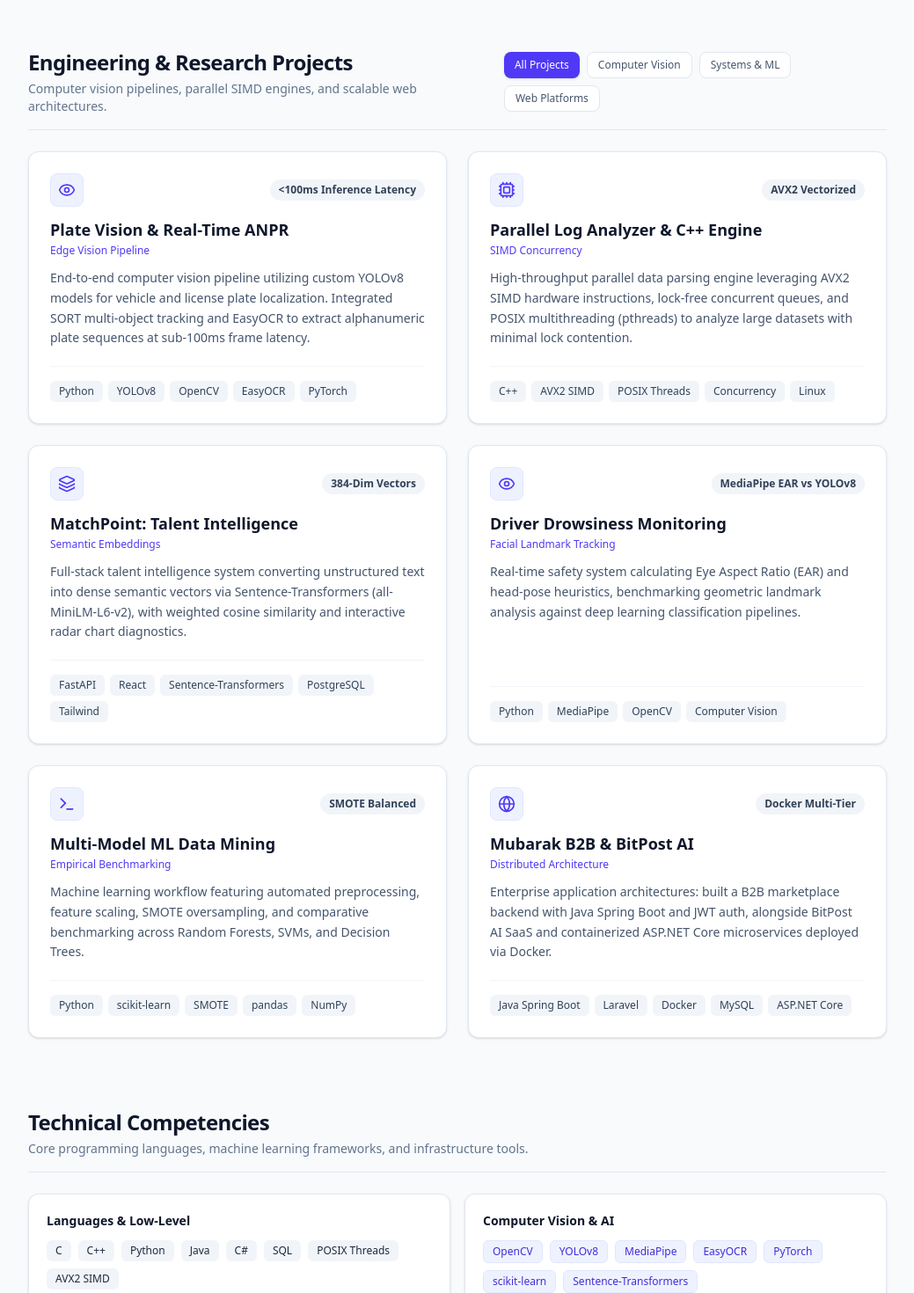
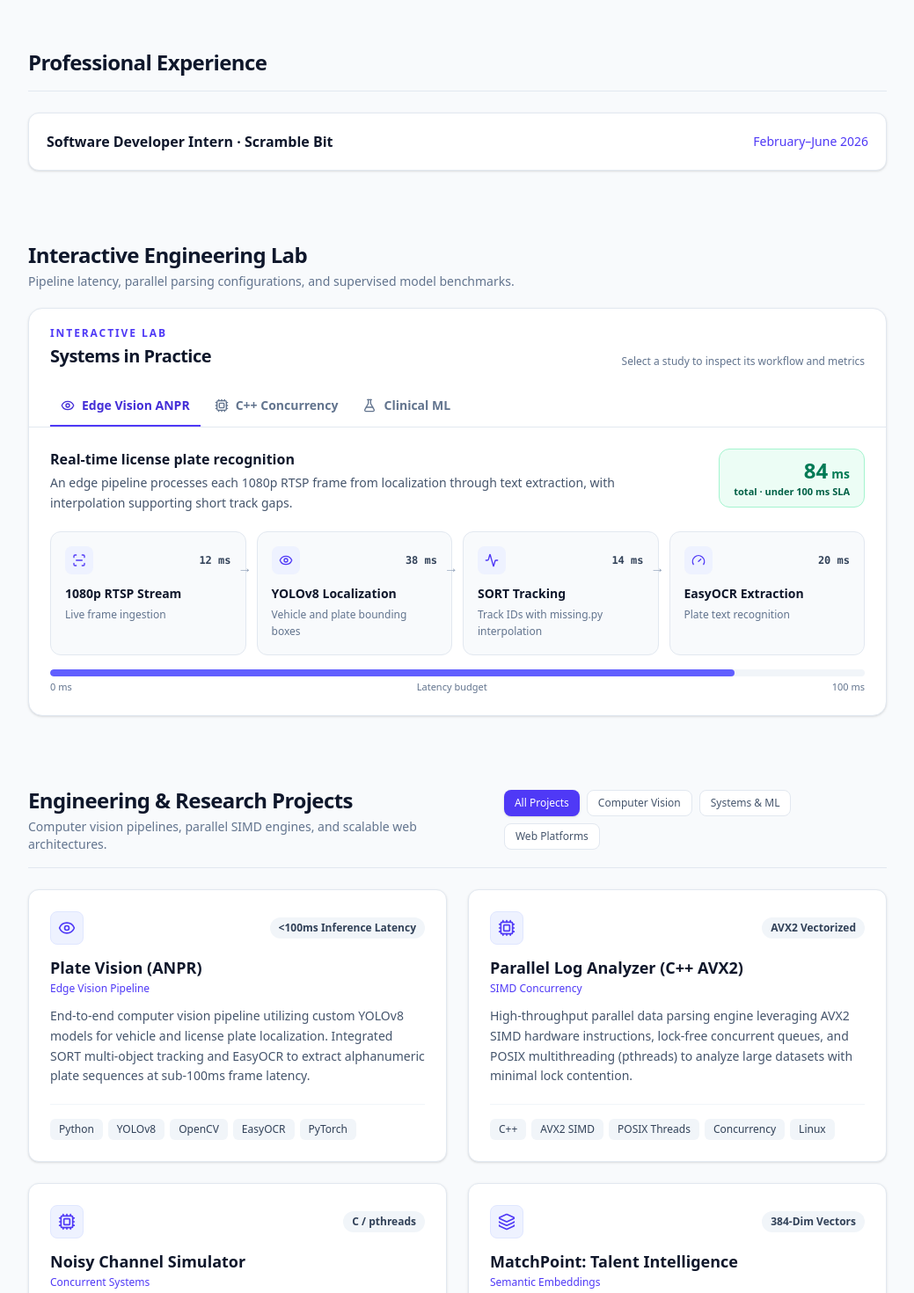
Before and after one commit to Sharmarke-Mohamed-IB/portfolio, a Next.js app: page / in a window 1280 px wide. Shown: the part 600-2070 px from the top of the page at 88% size, without its empty margins (120-1159 px from the left). Built offline with nearby package versions, Linux system fonts and the light colour scheme.

Commit message:
Implement PipelineVisualizer and full engineering profile

```diff
--- a/src/app/page.tsx
+++ b/src/app/page.tsx
@@ -1,13 +1,13 @@
 'use client';
 
-import React, { useState } from 'react';
+import { useState } from 'react';
+import PipelineVisualizer from '@/components/PipelineVisualizer';
 import {
   Mail,
   FileText,
   Cpu,
   Eye,
   Layers,
-  Terminal,
   Globe
 } from 'lucide-react';
 
@@ -48,7 +48,7 @@ export default function Portfolio() {
 
   const projects = [
     {
-      title: "Plate Vision & Real-Time ANPR",
+      title: "Plate Vision (ANPR)",
       category: "vision",
       badge: "Edge Vision Pipeline",
       metric: "<100ms Inference Latency",
@@ -58,12 +58,22 @@ export default function Portfolio() {
       icon: <Eye className="w-5 h-5 text-indigo-600" />
     },
     {
-      title: "Parallel Log Analyzer & C++ Engine",
+      title: "Parallel Log Analyzer (C++ AVX2)",
       category: "systems",
       badge: "SIMD Concurrency",
       metric: "AVX2 Vectorized",
       description: "High-throughput parallel data parsing engine leveraging AVX2 SIMD hardware instructions, lock-free concurrent queues, and POSIX multithreading (pthreads) to analyze large datasets with minimal lock contention.",
       tags: ["C++", "AVX2 SIMD", "POSIX Threads", "Concurrency", "Linux"],
+      github: "https://github.com/Sharmarke-Mohamed-IB",
+      icon: <Cpu className="w-5 h-5 text-indigo-600" />
+    },
+    {
+      title: "Noisy Channel Simulator",
+      category: "systems",
+      badge: "Concurrent Systems",
+      metric: "C / pthreads",
+      description: "A noisy communication channel simulator built in C with POSIX threads to explore concurrent message processing and error behavior.",
+      tags: ["C", "pthreads", "Concurrency", "Simulation"],
       github: "https://github.com/Sharmarke-Mohamed-IB",
       icon: <Cpu className="w-5 h-5 text-indigo-600" />
     },
@@ -78,7 +88,7 @@ export default function Portfolio() {
       icon: <Layers className="w-5 h-5 text-indigo-600" />
     },
     {
-      title: "Driver Drowsiness Monitoring",
+      title: "Driver Drowsiness (EAR vs YOLOv8)",
       category: "vision",
       badge: "Facial Landmark Tracking",
       metric: "MediaPipe EAR vs YOLOv8",
@@ -86,16 +96,6 @@ export default function Portfolio() {
       tags: ["Python", "MediaPipe", "OpenCV", "Computer Vision"],
       github: "https://github.com/Sharmarke-Mohamed-IB",
       icon: <Eye className="w-5 h-5 text-indigo-600" />
-    },
-    {
-      title: "Multi-Model ML Data Mining",
-      category: "systems",
-      badge: "Empirical Benchmarking",
-      metric: "SMOTE Balanced",
-      description: "Machine learning workflow featuring automated preprocessing, feature scaling, SMOTE oversampling, and comparative benchmarking across Random Forests, SVMs, and Decision Trees.",
-      tags: ["Python", "scikit-learn", "SMOTE", "pandas", "NumPy"],
-      github: "https://github.com/Sharmarke-Mohamed-IB",
-      icon: <Terminal className="w-5 h-5 text-indigo-600" />
     },
     {
       title: "Mubarak B2B & BitPost AI",
@@ -106,6 +106,16 @@ export default function Portfolio() {
       tags: ["Java Spring Boot", "Laravel", "Docker", "MySQL", "ASP.NET Core"],
       github: "https://github.com/Sharmarke-Mohamed-IB",
       icon: <Globe className="w-5 h-5 text-indigo-600" />
+    },
+    {
+      title: "Cinema Booking & MyLibrary",
+      category: "web",
+      badge: "Full-Stack Applications",
+      metric: "ASP.NET Core MVC",
+      description: "Web applications for cinema ticket booking and personal library management, built with ASP.NET Core MVC.",
+      tags: ["C#", "ASP.NET Core MVC", "SQL", "Web Applications"],
+      github: "https://github.com/Sharmarke-Mohamed-IB",
+      icon: <Layers className="w-5 h-5 text-indigo-600" />
     }
   ];
 
@@ -150,7 +160,7 @@ export default function Portfolio() {
               Sharmarke Mohamed Ibrahim
             </h1>
             <p className="text-xl text-slate-600 font-medium">
-              Computer Engineering Senior at <span className="text-slate-900 font-semibold">Istanbul Arel University</span>
+              B.S. in Computer Engineering at <span className="text-slate-900 font-semibold">Istanbul Arel University</span>
             </p>
           </div>
 
@@ -213,6 +223,26 @@ export default function Portfolio() {
               <p className="text-xs text-slate-500 font-medium mt-1">C1 English Proficiency</p>
             </div>
           </div>
+        </section>
+
+        <section id="experience" className="space-y-6">
+          <div className="border-b border-slate-200 pb-4">
+            <h2 className="text-2xl font-bold text-slate-900 tracking-tight">Professional Experience</h2>
+          </div>
+          <article className="rounded-xl border border-slate-200 bg-white p-5 shadow-sm">
+            <div className="flex flex-col gap-1 sm:flex-row sm:items-center sm:justify-between">
+              <h3 className="font-bold text-slate-900">Software Developer Intern · Scramble Bit</h3>
+              <span className="text-sm font-medium text-indigo-600">February–June 2026</span>
+            </div>
+          </article>
+        </section>
+
+        <section id="lab" className="space-y-5">
+          <div>
+            <h2 className="text-2xl font-bold text-slate-900 tracking-tight">Interactive Engineering Lab</h2>
+            <p className="mt-1 text-sm text-slate-500">Pipeline latency, parallel parsing configurations, and supervised model benchmarks.</p>
+          </div>
+          <PipelineVisualizer />
         </section>
 
         {/* Projects Section with Live Interactive Filter Tabs */}
@@ -348,7 +378,7 @@ export default function Portfolio() {
           <div className="space-y-4">
             <div className="bg-white border border-slate-200 rounded-xl p-5 shadow-sm space-y-2">
               <div className="flex flex-col sm:flex-row sm:items-center sm:justify-between">
-                <h3 className="text-base font-bold text-slate-900">Defense Logistics Liaison (Mihmandar)</h3>
+                <h3 className="text-base font-bold text-slate-900">Defense Liaison</h3>
                 <span className="text-xs font-semibold text-indigo-600 bg-indigo-50 px-2.5 py-0.5 rounded-full w-fit">
                   SAHA EXPO 2026
                 </span>
@@ -360,7 +390,7 @@ export default function Portfolio() {
 
             <div className="bg-white border border-slate-200 rounded-xl p-5 shadow-sm space-y-2">
               <div className="flex flex-col sm:flex-row sm:items-center sm:justify-between">
-                <h3 className="text-base font-bold text-slate-900">VIP Protocol & Summit Secretariat</h3>
+                <h3 className="text-base font-bold text-slate-900">VIP Secretariat</h3>
                 <span className="text-xs font-semibold text-indigo-600 bg-indigo-50 px-2.5 py-0.5 rounded-full w-fit">
                   Global Zero Waste Forum
                 </span>
@@ -372,7 +402,7 @@ export default function Portfolio() {
 
             <div className="bg-white border border-slate-200 rounded-xl p-5 shadow-sm space-y-2">
               <div className="flex flex-col sm:flex-row sm:items-center sm:justify-between">
-                <h3 className="text-base font-bold text-slate-900">President of Executive Council</h3>
+                <h3 className="text-base font-bold text-slate-900">Chair of Central Council (Gudoomiyaha Golaha Dhexe)</h3>
                 <span className="text-xs font-semibold text-indigo-600 bg-indigo-50 px-2.5 py-0.5 rounded-full w-fit">
                   UASI Student Union
                 </span>
--- /dev/null
+++ b/src/components/PipelineVisualizer.tsx
@@ -0,0 +1,133 @@
+'use client';
+
+import { useState } from 'react';
+import { Activity, Cpu, Eye, FlaskConical, Gauge, ScanLine } from 'lucide-react';
+
+const tabs = [
+  { id: 'vision', label: 'Edge Vision ANPR', icon: Eye },
+  { id: 'concurrency', label: 'C++ Concurrency', icon: Cpu },
+  { id: 'clinical', label: 'Clinical ML', icon: FlaskConical },
+] as const;
+
+type TabId = (typeof tabs)[number]['id'];
+
+const pipeline = [
+  { title: '1080p RTSP Stream', detail: 'Live frame ingestion', time: '12 ms', icon: ScanLine },
+  { title: 'YOLOv8 Localization', detail: 'Vehicle and plate bounding boxes', time: '38 ms', icon: Eye },
+  { title: 'SORT Tracking', detail: 'Track IDs with missing.py interpolation', time: '14 ms', icon: Activity },
+  { title: 'EasyOCR Extraction', detail: 'Plate text recognition', time: '20 ms', icon: Gauge },
+];
+
+export default function PipelineVisualizer() {
+  const [activeTab, setActiveTab] = useState<TabId>('vision');
+
+  return (
+    <section className="overflow-hidden rounded-2xl border border-slate-200 bg-white shadow-sm">
+      <div className="border-b border-slate-200 px-5 pt-5 sm:px-6">
+        <div className="mb-5 flex flex-col gap-1 sm:flex-row sm:items-end sm:justify-between">
+          <div>
+            <p className="text-xs font-bold uppercase tracking-[0.16em] text-indigo-600">Interactive lab</p>
+            <h3 className="mt-1 text-xl font-bold tracking-tight text-slate-900">Systems in Practice</h3>
+          </div>
+          <span className="text-xs text-slate-500">Select a study to inspect its workflow and metrics</span>
+        </div>
+        <div className="flex gap-1 overflow-x-auto" role="tablist" aria-label="Engineering benchmarks">
+          {tabs.map(({ id, label, icon: Icon }) => (
+            <button
+              key={id}
+              id={`lab-tab-${id}`}
+              type="button"
+              role="tab"
+              aria-selected={activeTab === id}
+              aria-controls={`lab-panel-${id}`}
+              onClick={() => setActiveTab(id)}
+              className={`inline-flex shrink-0 items-center gap-2 border-b-2 px-3 py-3 text-sm font-semibold transition-colors ${activeTab === id ? 'border-indigo-600 text-indigo-700' : 'border-transparent text-slate-500 hover:text-slate-800'}`}
+            >
+              <Icon className="h-4 w-4" aria-hidden="true" />{label}
+            </button>
+          ))}
+        </div>
+      </div>
+
+      <div className="p-5 sm:p-6" role="tabpanel" id={`lab-panel-${activeTab}`} aria-labelledby={`lab-tab-${activeTab}`}>
+        {activeTab === 'vision' && (
+          <div>
+            <div className="mb-5 flex flex-wrap items-start justify-between gap-4">
+              <div>
+                <h4 className="font-bold text-slate-900">Real-time license plate recognition</h4>
+                <p className="mt-1 max-w-2xl text-sm leading-relaxed text-slate-600">An edge pipeline processes each 1080p RTSP frame from localization through text extraction, with interpolation supporting short track gaps.</p>
+              </div>
+              <div className="rounded-xl border border-emerald-200 bg-emerald-50 px-4 py-2 text-right">
+                <p className="text-2xl font-black tabular-nums text-emerald-700">84<span className="ml-1 text-sm font-bold">ms</span></p>
+                <p className="text-[11px] font-semibold text-emerald-800">total · under 100 ms SLA</p>
+              </div>
+            </div>
+            <div className="grid gap-3 sm:grid-cols-2 xl:grid-cols-4">
+              {pipeline.map(({ title, detail, time, icon: Icon }, index) => (
+                <div key={title} className="relative rounded-xl border border-slate-200 bg-slate-50 p-4">
+                  <div className="mb-3 flex items-center justify-between">
+                    <span className="flex h-8 w-8 items-center justify-center rounded-lg bg-indigo-50 text-indigo-600"><Icon className="h-4 w-4" /></span>
+                    <span className="font-mono text-xs font-bold text-slate-700">{time}</span>
+                  </div>
+                  <p className="text-sm font-bold text-slate-900">{title}</p>
+                  <p className="mt-1 text-xs leading-relaxed text-slate-500">{detail}</p>
+                  {index < pipeline.length - 1 && <span className="absolute -right-2 top-7 z-10 hidden text-slate-400 xl:block" aria-hidden="true">→</span>}
+                </div>
+              ))}
+            </div>
+            <div className="mt-4 h-2 overflow-hidden rounded-full bg-slate-100" aria-label="84 milliseconds of 100 millisecond latency budget">
+              <div className="h-full w-[84%] rounded-full bg-indigo-500" />
+            </div>
+            <div className="mt-1 flex justify-between text-[11px] text-slate-500"><span>0 ms</span><span>Latency budget</span><span>100 ms</span></div>
+          </div>
+        )}
+
+        {activeTab === 'concurrency' && (
+          <div>
+            <div className="mb-5">
+              <h4 className="font-bold text-slate-900">Parallel server log parsing</h4>
+              <p className="mt-1 max-w-2xl text-sm leading-relaxed text-slate-600">Compare worker configurations while parsing more than one million log lines. The build uses <code className="rounded bg-slate-100 px-1 py-0.5 font-mono text-xs text-indigo-700">-O3 -march=native</code>; shared critical sections use <code className="rounded bg-slate-100 px-1 py-0.5 font-mono text-xs text-indigo-700">std::lock_guard</code>.</p>
+            </div>
+            <div className="grid grid-cols-2 gap-3 sm:grid-cols-4">
+              {[1, 2, 4, 8].map((threads) => (
+                <div key={threads} className="rounded-xl border border-slate-200 bg-slate-50 p-4 text-center">
+                  <p className="text-3xl font-black tabular-nums text-indigo-700">{threads}<span className="ml-1 text-sm font-semibold text-slate-500">T</span></p>
+                  <p className="mt-1 text-xs font-semibold text-slate-600">{threads === 1 ? 'Single worker' : `${threads} workers`}</p>
+                </div>
+              ))}
+            </div>
+            <div className="mt-4 flex flex-wrap items-center justify-between gap-3 rounded-xl border border-slate-200 bg-slate-900 px-4 py-3 text-sm text-slate-100">
+              <span><span className="font-semibold text-white">Workload:</span> 1M+ server log lines</span>
+              <span className="font-mono text-xs text-indigo-200">C++ · std::thread · AVX2 · -O3</span>
+            </div>
+            <p className="mt-3 text-xs leading-relaxed text-slate-500">Thread counts are shown as benchmark configurations; throughput values depend on the host CPU and workload.</p>
+          </div>
+        )}
+
+        {activeTab === 'clinical' && (
+          <div>
+            <div className="mb-5">
+              <h4 className="font-bold text-slate-900">Supervised models on clinical diabetes data</h4>
+              <p className="mt-1 max-w-2xl text-sm leading-relaxed text-slate-600">A comparative classification study with imbalanced-class handling using SMOTE. AUC values are surfaced where reported.</p>
+            </div>
+            <div className="space-y-3">
+              {[
+                { model: 'Logistic Regression', score: '0.872', width: '87.2%' },
+                { model: 'Naive Bayes', score: '0.871', width: '87.1%' },
+                { model: 'Random Forest', score: 'Benchmark', width: null },
+                { model: 'Support Vector Machine', score: 'Benchmark · SMOTE', width: null },
+              ].map(({ model, score, width }) => (
+                <div key={model} className="grid grid-cols-[minmax(0,1fr)_auto] items-center gap-x-4 gap-y-2 rounded-xl border border-slate-200 p-3 sm:grid-cols-[190px_minmax(0,1fr)_auto]">
+                  <span className="text-sm font-semibold text-slate-800">{model}</span>
+                  {width ? <div className="col-span-2 h-2 overflow-hidden rounded-full bg-slate-100 sm:col-span-1"><div className="h-full rounded-full bg-indigo-500" style={{ width }} /></div> : <div className="col-span-2 hidden h-2 rounded-full bg-slate-100 sm:block" />}
+                  <span className="text-xs font-bold tabular-nums text-indigo-700">{score}{width ? ' AUC' : ''}</span>
+                </div>
+              ))}
+            </div>
+            <p className="mt-3 text-xs text-slate-500">Random Forest and SVM are included in the comparison; no AUC figure is shown here.</p>
+          </div>
+        )}
+      </div>
+    </section>
+  );
+}
```
Also changed, not shown: 1 other file (tests, documents, lock files or other folders).
